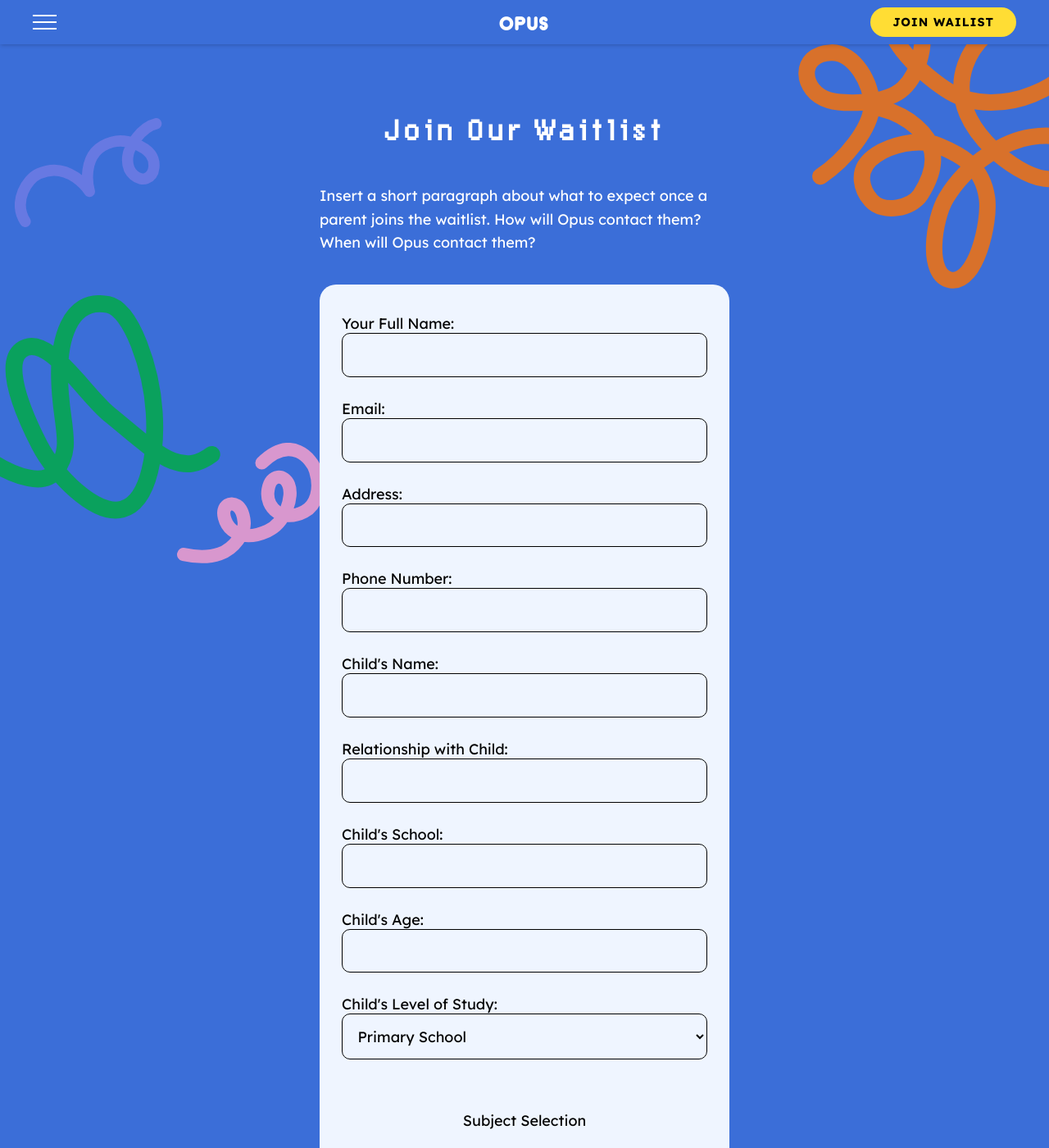
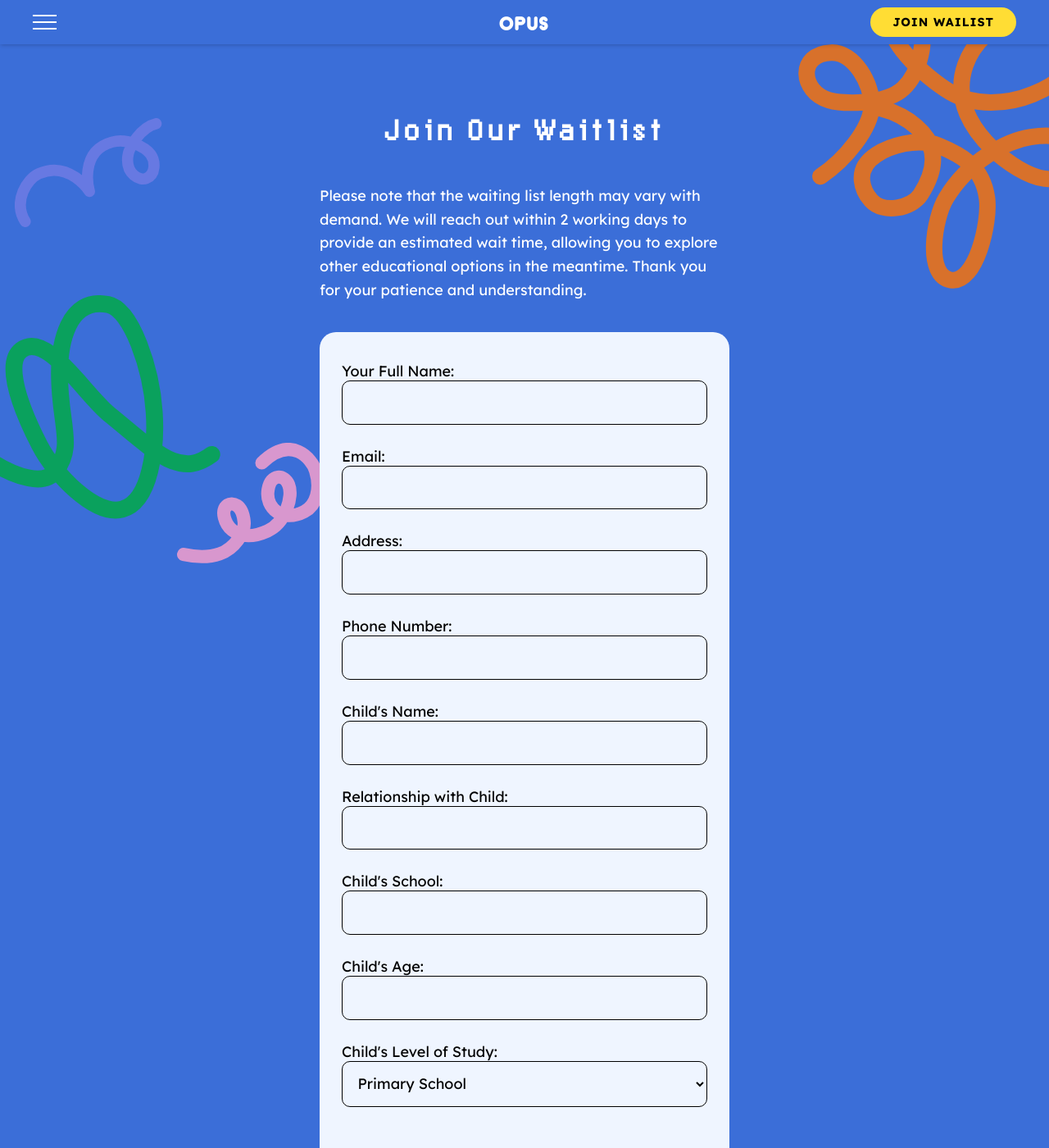
Before and after one commit to opustuition/opus-website, a Jekyll site: the page built from waitlist.html, in a window 1280 px wide and 1400 px high. Shown: the whole window at 82% size. Built offline with Jekyll 4.4.1, drawn with Linux system fonts in a browser that asks for light colours.

Commit message:
Add animations

```diff
--- a/css/main.css
+++ b/css/main.css
@@ -32,16 +32,16 @@
 }
 
 a {
-    color: #1a33ad;
+    color: #ffdd34;
   }
 
   a:hover {
-    opacity: .6;
+    color: #fff;
     transition: all .2s ease;
   }
 
   a:visited {
-    color: #1a33ad;
+    color: #ffdd34;
   }
 
   div {
@@ -127,6 +127,19 @@
     background: #eff5ff;
     padding: 8rem 2rem;
     flex: 1;
+  }
+
+  .footer a {
+    color: #1a33ad;
+  }
+
+  .footer a:hover {
+    opacity: .6;
+    transition: all .2s ease;
+  }
+
+  .footer a:visited {
+    color: #1a33ad;
   }
 
   .footer nav {
@@ -226,11 +239,11 @@
   .sidebar {
     background: #3B6ED8;
     height: 100vh;
+    left: -100%;
     position: fixed;
-    right: 0;
     top: 0;
-    widtH: 0;
-    transition: width .2s ease;
+    width: 100vw;
+    transition: left .3s ease;
     z-index: 20;
   }
 
@@ -249,7 +262,7 @@
   }
 
   .sidebar.expand {
-    width: 100vw;
+    left: 0;
   }
 
   .hidden-iframe {
@@ -279,7 +292,7 @@
   .cta:hover,
   a.cta:hover {
     background: #000;
-    color: #d5d5d5;
+    color: #fff;
     opacity: 1;
   }
 
@@ -454,4 +467,8 @@
         grid-template-columns: 1fr auto 1fr;
     }
 
+    .sidebar {
+        max-width: 600px;
+    }
+
   }
--- a/index.html
+++ b/index.html
@@ -138,11 +140,11 @@
 
 <section class="stats">
     <div class="stat">
-        <div class="stat-big">400+</div>
+        <div class="stat-big"><span id="enrollment-count">400</span>+</div>
         <div class="stat-small">students enrolled</div>
     </div>
     <div class="stat">
-        <div class="stat-big">93.3%</div>
+        <div class="stat-big"><span id="al-count">93.3</span>%</div>
         <div class="stat-small">AL1-AL3 achieved</div>
     </div>
 </section>
--- a/waitlist.html
+++ b/waitlist.html
@@ -12,7 +12,7 @@
 <section class="form-section">
     <h1>Join Our Waitlist</h1>
     <p>
-        Insert a short paragraph about what to expect once a parent joins the waitlist. How will Opus contact them? When will Opus contact them?
+        Please note that the waiting list length may vary with demand. We will reach out within 2 working days to provide an estimated wait time, allowing you to explore other educational options in the meantime. Thank you for your patience and understanding.
     </p>
     <form class="waitlist-form form-alt" target="hidden-iframe" action="https://docs.google.com/forms/u/0/d/e/1FAIpQLSdu2fcilurj1761_xYaFmaLkDfqpK00UD5jhSMzQlw2RzAIIQ/formResponse">
         <label>Your Full Name:</label>
```
Also changed, not shown: other parts of index.html (+2 -0 lines), css/index.css (+20 -0 lines), js/index.js (added, +92 -0 lines).
